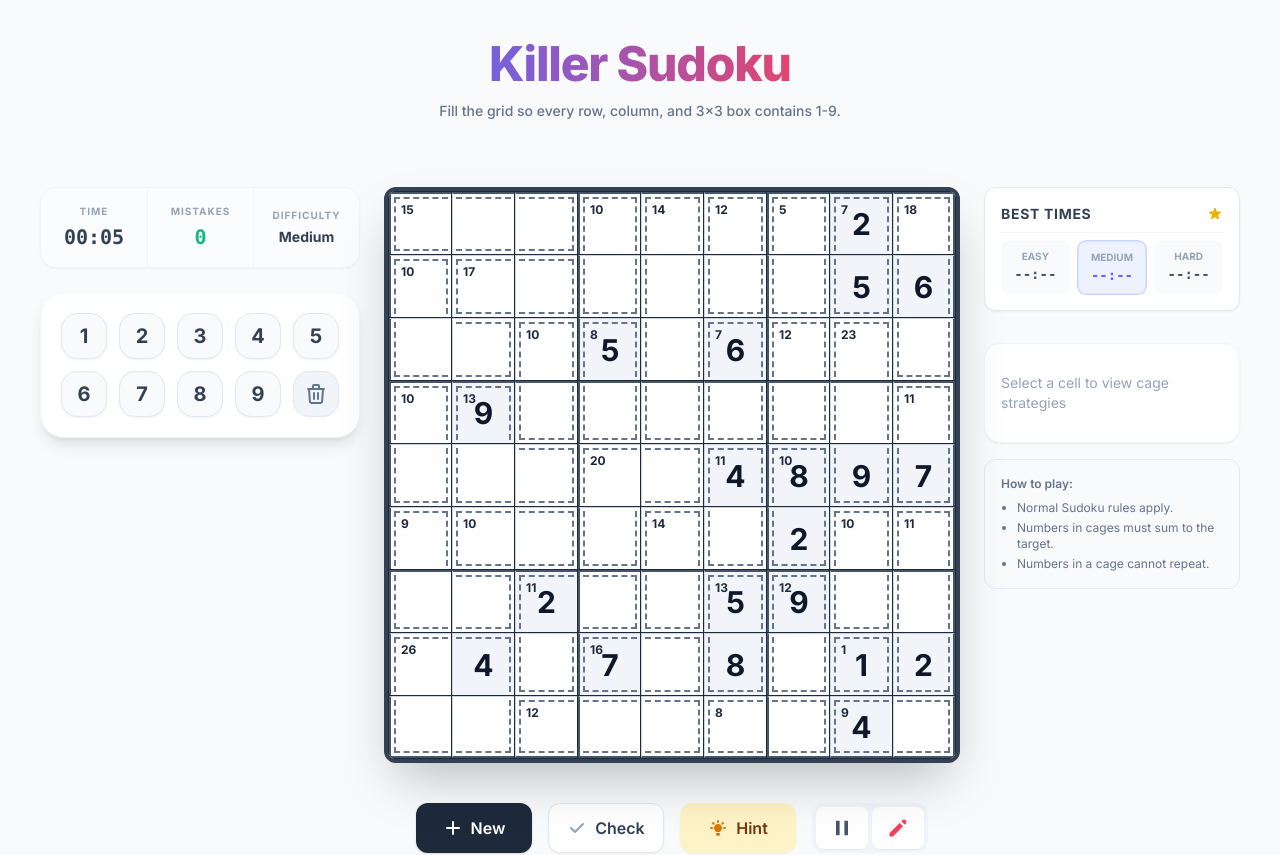
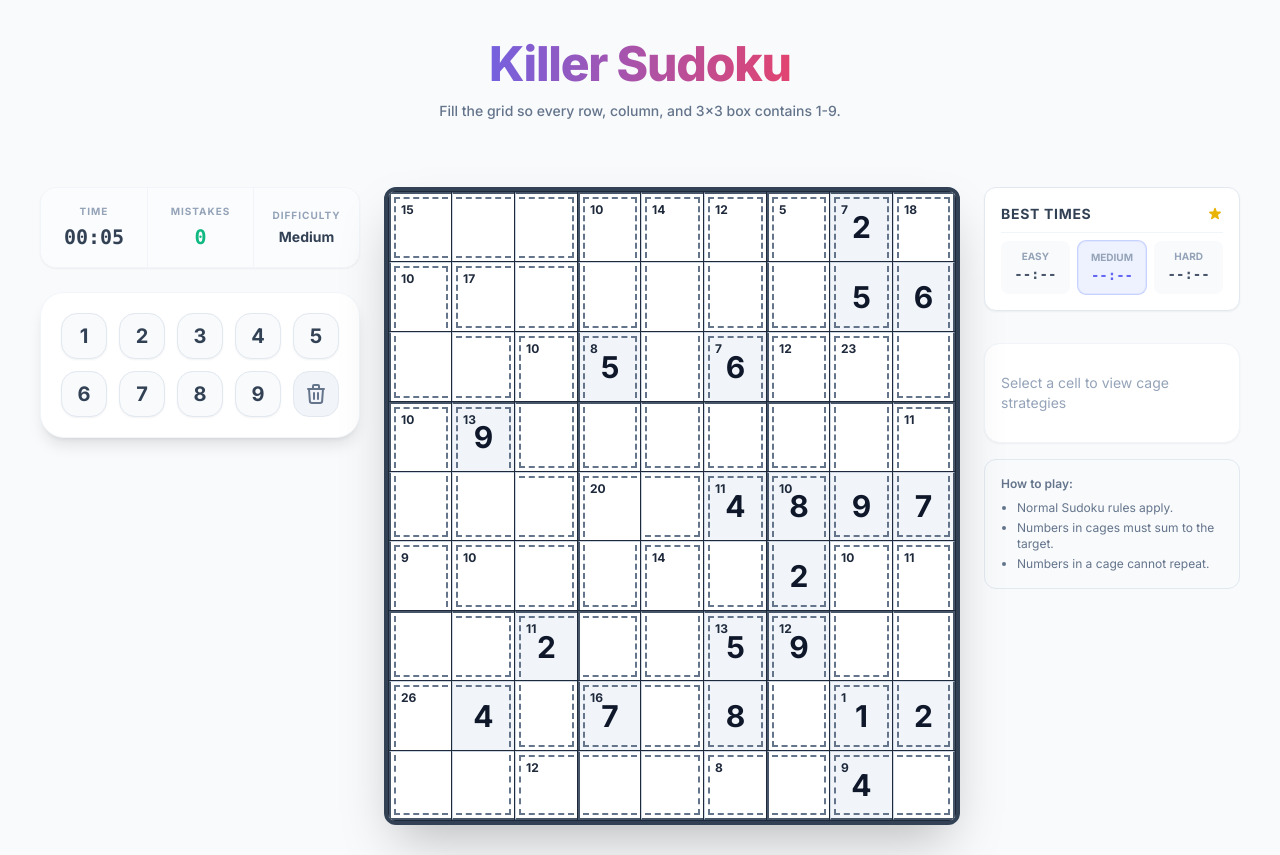
Before and after one commit to femisowems/killer-sudoku-project, a React (Vite) app: page / in a window 1280 px wide. Shown: the top 855 px of the page. Built offline with nearby package versions, Linux system fonts and the light colour scheme.

Commit message:
Fix: Adjust cell aspect ratio to 0.9
Changed the aspectRatio style of the Cell component from '1/1' to '0.9' to modify the cell's shape, possibly for improved layout or visual appearance.

```diff
--- a/src/components/game/Cell.jsx
+++ b/src/components/game/Cell.jsx
@@ -111,7 +111,7 @@ const Cell = ({
             className={`${baseClasses} ${bgColorClass} ${textClass} ${zIndexClass}`}
             style={{
                 ...getGridBorders(),
-                aspectRatio: '1/1'
+                aspectRatio: '0.9'
             }}
         >
             {/* Inner Cage Border Overlay */}
```
